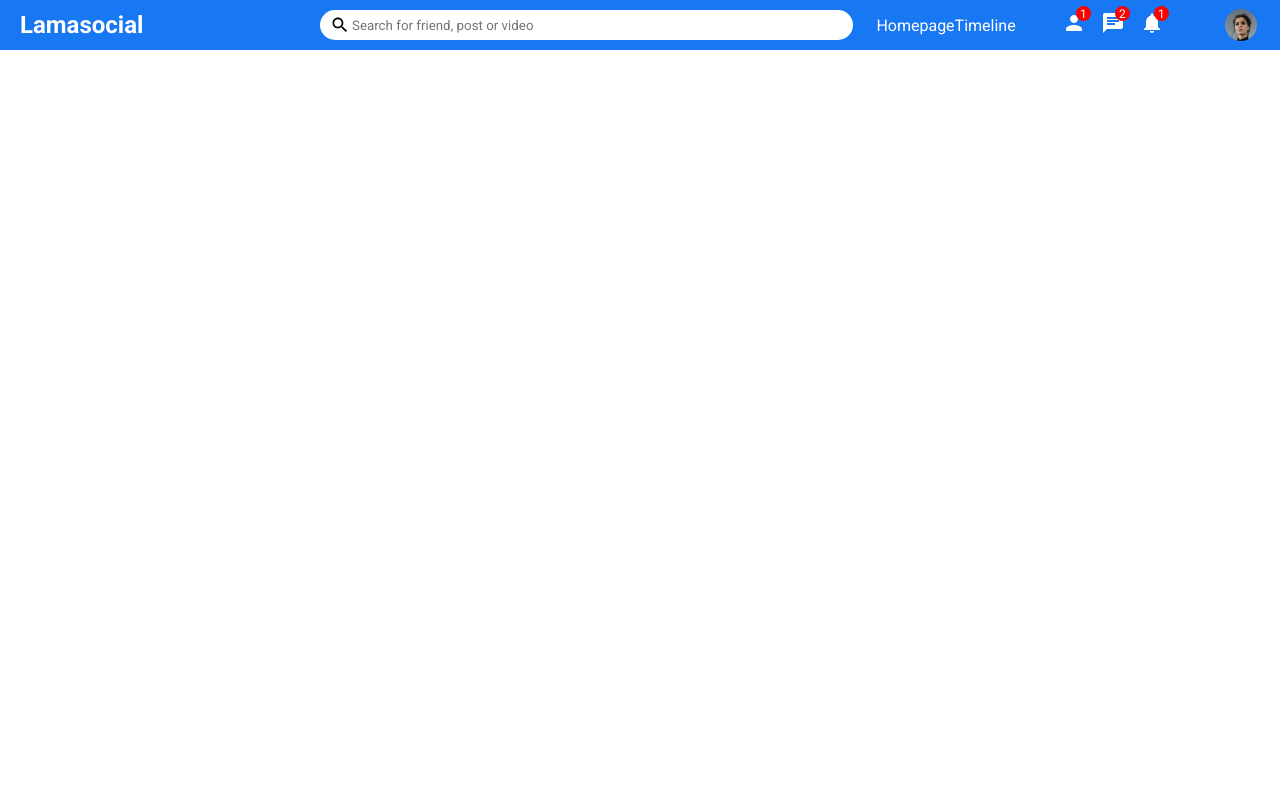
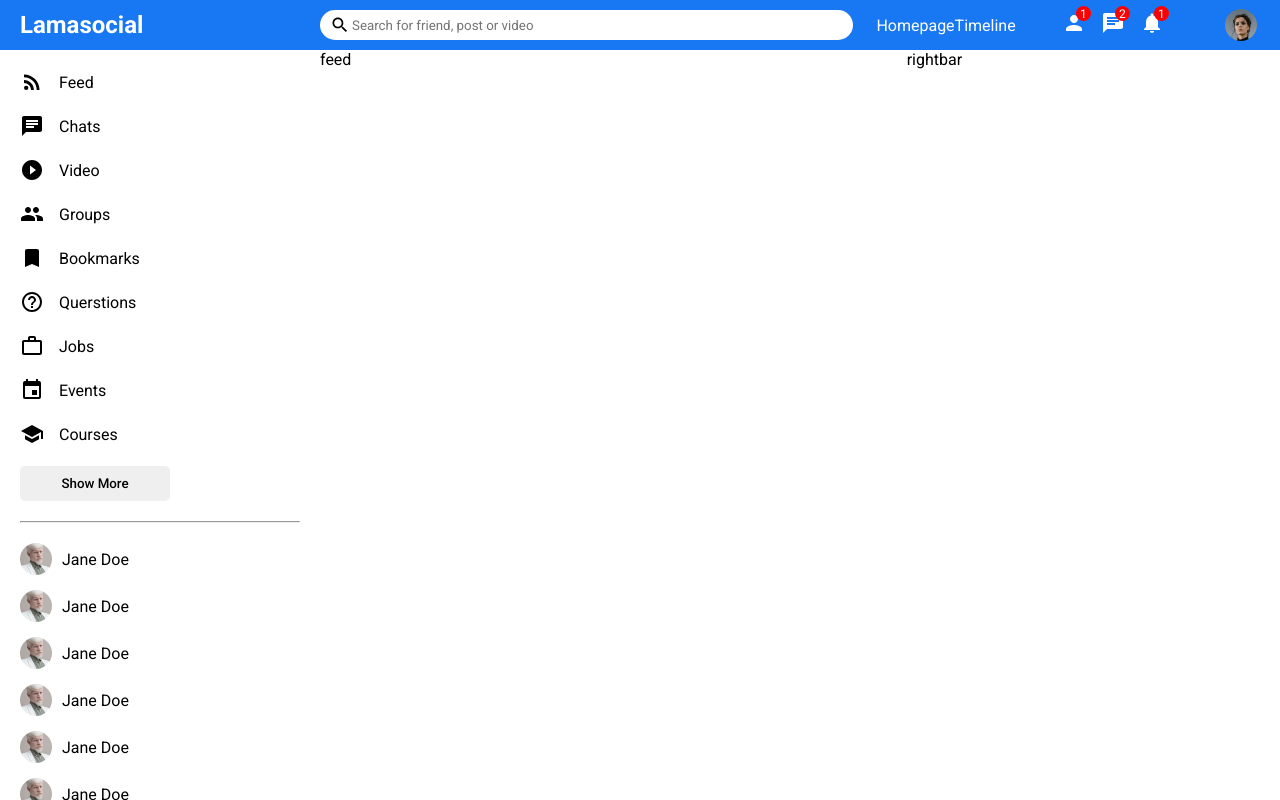
Before and after one commit to diegojimenez77/social_media_app_react, a React (Create React App) app: page / in a window 1280 px wide. Built offline with nearby package versions, Linux system fonts and the light colour scheme.

Commit message:
adding sidebar completed

```diff
--- /dev/null
+++ b/src/components/feed/Feed.jsx
@@ -0,0 +1,9 @@
+import "./feed.css"
+
+export default function Feed() {
+  return (
+    <div className="feed">
+      feed
+      </div>
+  )
+}
--- /dev/null
+++ b/src/components/feed/feed.css
@@ -0,0 +1,3 @@
+.feed{
+    flex:5.5;
+}
--- /dev/null
+++ b/src/components/rightbar/Rightbar.jsx
@@ -0,0 +1,9 @@
+import "./rightbar.css"
+
+export default function Rightbar() {
+  return (
+    <div className="rightbar">
+      rightbar
+      </div>
+  )
+}
--- /dev/null
+++ b/src/components/rightbar/rightbar.css
@@ -0,0 +1,3 @@
+.rightbar{
+    flex:3.5;
+}
--- /dev/null
+++ b/src/components/sidebar/Sidebar.jsx
@@ -0,0 +1,113 @@
+import "./sidebar.css";
+import { RssFeed, Chat, PlayCircleFilledOutlined, Group, Bookmark, HelpOutline, WorkOutline, Event, School} from "@mui/icons-material";
+
+export default function Sidebar() {
+    return (
+        <div className="sidebar">
+            <div className="sidebarWrapper">
+                <ul className="sidebarList">
+                    <li className="sidebarListItem">
+                        <RssFeed className="sidebarIcon" />
+                        <span className="sidebarListItemText">Feed</span>
+                    </li>
+                    <li className="sidebarListItem">
+                        <Chat className="sidebarIcon" />
+                        <span className="sidebarListItemText">Chats</span>
+                    </li>
+                    <li className="sidebarListItem">
+                        <PlayCircleFilledOutlined className="sidebarIcon" />
+                        <span className="sidebarListItemText">Video</span>
+                    </li>
+                    <li className="sidebarListItem">
+                        <Group className="sidebarIcon" />
+                        <span className="sidebarListItemText">Groups</span>
+                    </li>
+                    <li className="sidebarListItem">
+                        <Bookmark className="sidebarIcon" />
+                        <span className="sidebarListItemText">Bookmarks</span>
+                    </li>
+                    <li className="sidebarListItem">
+                        <HelpOutline className="sidebarIcon" />
+                        <span className="sidebarListItemText">Querstions</span>
+                    </li>
+                    <li className="sidebarListItem">
+                        <WorkOutline className="sidebarIcon" />
+                        <span className="sidebarListItemText">Jobs</span>
+                    </li>
+                    <li className="sidebarListItem">
+                        <Event className="sidebarIcon" />
+                        <span className="sidebarListItemText">Events</span>
+                    </li>
+                    <li className="sidebarListItem">
+                        <School className="sidebarIcon" />
+                        <span className="sidebarListItemText">Courses</span>
+                    </li>
+                </ul>
+                <button className="sidebarButton">Show More</button>
+                <hr className="sidebarHr"/>
+                <ul className="sidebarFriendList">
+                    <li className="sidebarFriend">
+                        <img src="/assets/person/2.jpeg" alt="" className="sidebarFriendImg" />
+                        <span className="sidebarFriendName">Jane Doe</span>
+                    </li>
+                    <li className="sidebarFriend">
+                        <img src="/assets/person/2.jpeg" alt="" className="sidebarFriendImg" />
+                        <span className="sidebarFriendName">Jane Doe</span>
+                    </li>
+                    <li className="sidebarFriend">
+                        <img src="/assets/person/2.jpeg" alt="" className="sidebarFriendImg" />
+                        <span className="sidebarFriendName">Jane Doe</span>
+                    </li>
+                    <li className="sidebarFriend">
+                        <img src="/assets/person/2.jpeg" alt="" className="sidebarFriendImg" />
+                        <span className="sidebarFriendName">Jane Doe</span>
+                    </li>
+                    <li className="sidebarFriend">
+                        <img src="/assets/person/2.jpeg" alt="" className="sidebarFriendImg" />
+                        <span className="sidebarFriendName">Jane Doe</span>
+                    </li>
+                    <li className="sidebarFriend">
+                        <img src="/assets/person/2.jpeg" alt="" className="sidebarFriendImg" />
+                        <span className="sidebarFriendName">Jane Doe</span>
+                    </li>
+                    <li className="sidebarFriend">
+                        <img src="/assets/person/2.jpeg" alt="" className="sidebarFriendImg" />
+                        <span className="sidebarFriendName">Jane Doe</span>
+                    </li>
+                    <li className="sidebarFriend">
+                        <img src="/assets/person/2.jpeg" alt="" className="sidebarFriendImg" />
+                        <span className="sidebarFriendName">Jane Doe</span>
+                    </li>
+                    <li className="sidebarFriend">
+                        <img src="/assets/person/2.jpeg" alt="" className="sidebarFriendImg" />
+                        <span className="sidebarFriendName">Jane Doe</span>
+                    </li>
+                    <li className="sidebarFriend">
+                        <img src="/assets/person/2.jpeg" alt="" className="sidebarFriendImg" />
+                        <span className="sidebarFriendName">Jane Doe</span>
+                    </li>
+                    <li className="sidebarFriend">
+                        <img src="/assets/person/2.jpeg" alt="" className="sidebarFriendImg" />
+                        <span className="sidebarFriendName">Jane Doe</span>
+                    </li>
+                    <li className="sidebarFriend">
+                        <img src="/assets/person/2.jpeg" alt="" className="sidebarFriendImg" />
+                        <span className="sidebarFriendName">Jane Doe</span>
+                    </li>
+                    <li className="sidebarFriend">
+                        <img src="/assets/person/2.jpeg" alt="" className="sidebarFriendImg" />
+                        <span className="sidebarFriendName">Jane Doe</span>
+                    </li>
+                    <li className="sidebarFriend">
+                        <img src="/assets/person/2.jpeg" alt="" className="sidebarFriendImg" />
+                        <span className="sidebarFriendName">Jane Doe</span>
+                    </li>
+                    <li className="sidebarFriend">
+                        <img src="/assets/person/2.jpeg" alt="" className="sidebarFriendImg" />
+                        <span className="sidebarFriendName">Jane Doe</span>
+                    </li>
+                </ul>
+            </div>
+        </div>
+    )
+}
--- /dev/null
+++ b/src/components/sidebar/sidebar.css
@@ -0,0 +1,64 @@
+.sidebar{
+    flex:3;
+    height: calc(100vh - 50px);
+    overflow-y: scroll;
+}
+::-webkit-scrollbar{
+    width: 5px;
+}
+::-webkit-scrollbar-track{
+    background-color: #f1f1f1;
+}
+::-webkit-scrollbar-thumb{
+    background-color: rgb(179, 179, 179);
+}
+.sidebarWrapper{
+    padding: 20px;
+}
+
+.sidebarList{
+    padding: 0;
+    margin: 0;
+    list-style: none;
+}
+
+.sidebarListItem{
+    display: flex;
+    align-items: center;
+    margin-bottom: 20px;
+}
+
+.sidebarIcon{
+    margin-right: 15px;
+}
+
+.sidebarButton{
+    width: 150px;
+    border: none;
+    padding: 10px;
+    border-radius: 5px;
+    font-weight: 500;
+}
+.sidebarHr{
+    margin: 20px 0;
+}
+
+.sidebarFriendList{
+    padding: 0;
+    margin: 0;
+    list-style: none;
+}
+
+.sidebarFriend{
+    display: flex;
+    align-items: center;
+    margin-bottom: 15px;
+}
+
+.sidebarFriendImg{
+    width: 32px;
+    height: 32px;
+    border-radius: 50%;
+    object-fit: cover;
+    margin-right: 10px;
+}
--- a/src/pages/home/Home.js
+++ /dev/null
@@ -1,7 +0,0 @@
-import Topbar from "../../components/topbar/Topbar";
-
-export default function Home() {
-    return(
-        <Topbar/>
-    )
-}
--- /dev/null
+++ b/src/pages/home/Home.jsx
@@ -0,0 +1,18 @@
+import Topbar from "../../components/topbar/Topbar";
+import Sidebar from "../../components/sidebar/Sidebar";
+import Rightbar from "../../components/rightbar/Rightbar";
+import Feed from "../../components/feed/Feed";
+import "./home.css";
+
+export default function Home() {
+    return(
+        <>
+        <Topbar/>
+        <div className="homeContainer">
+            <Sidebar/>
+            <Feed/>
+            <Rightbar/>
+        </div>
+        </>
+    )
+}
--- a/src/pages/home/home.css
+++ b/src/pages/home/home.css
@@ -0,0 +1,5 @@
+.homeContainer{
+    display:flex;
+    width: 100%;
+
+}
```
